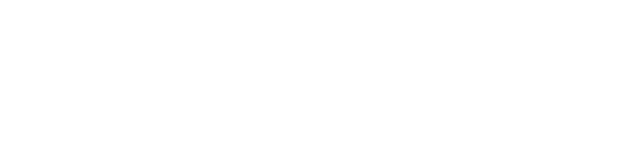
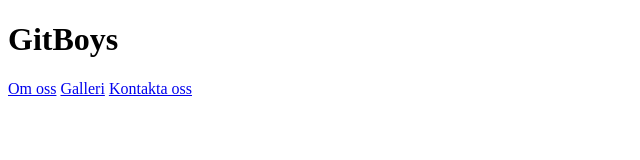
Before and after one commit to felixedling/GIT-projekt-12, a plain HTML site: page about.html in a window 1280 px wide. Shown: the whole page, without its empty margins (0-640 px from the left). Drawn offline with Linux system fonts and the light colour scheme.

Commit message:
ändring av logo

```diff
--- a/about.html
+++ b/about.html
@@ -0,0 +1,18 @@
+<!DOCTYPE html>
+<html lang="en">
+<head>
+    <meta charset="UTF-8">
+    <meta name="viewport" content="width=device-width, initial-scale=1.0">
+    <title>Document</title>
+    <link rel="stylesheet" href="style.css">
+</head>
+<body>
+        <header>
+        <h1>GitBoys</h1>
+        <nav>
+            <a href="about.html">Om oss</a>
+            <a href="gallery.html">Galleri</a>
+            <a href="contact.html">Kontakta oss</a>
+        </nab>
+</body>
+</html>
```
Also changed, not shown: index.html (+1 -0 lines), 2 other files.
